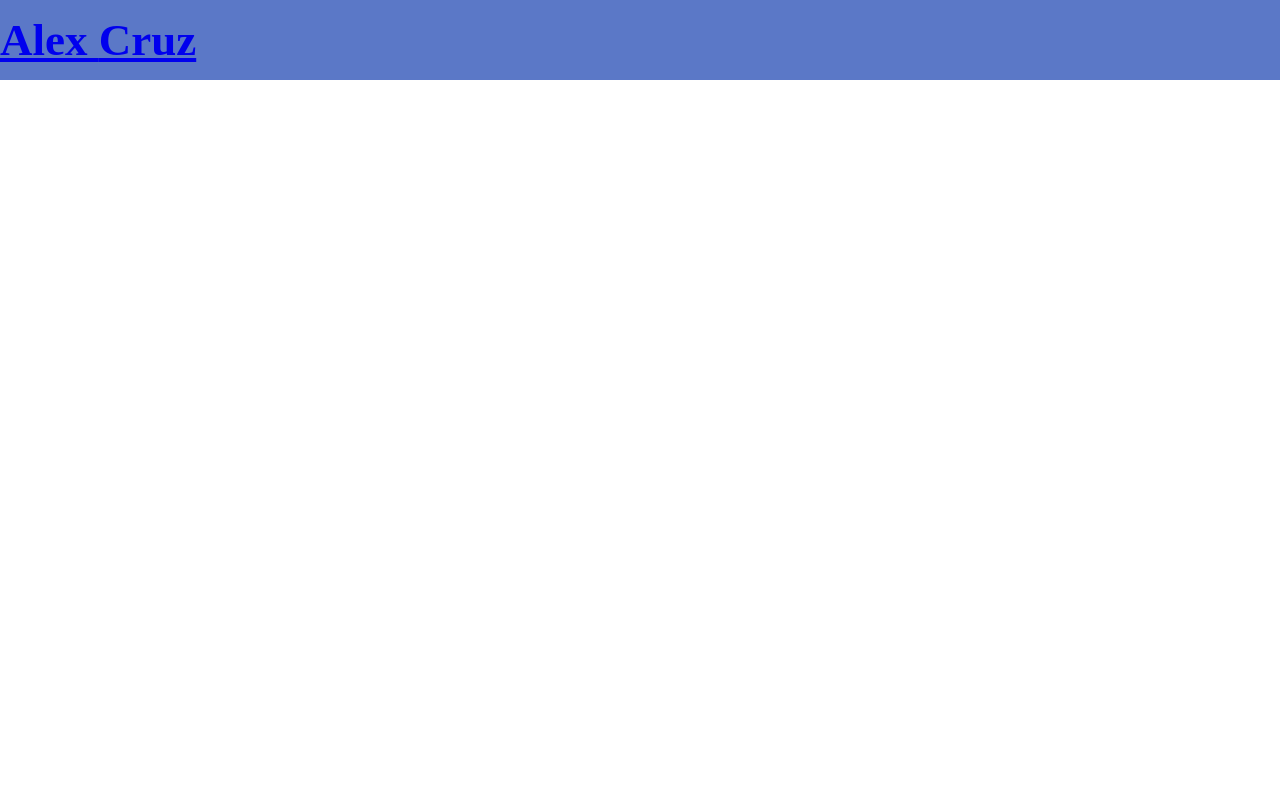
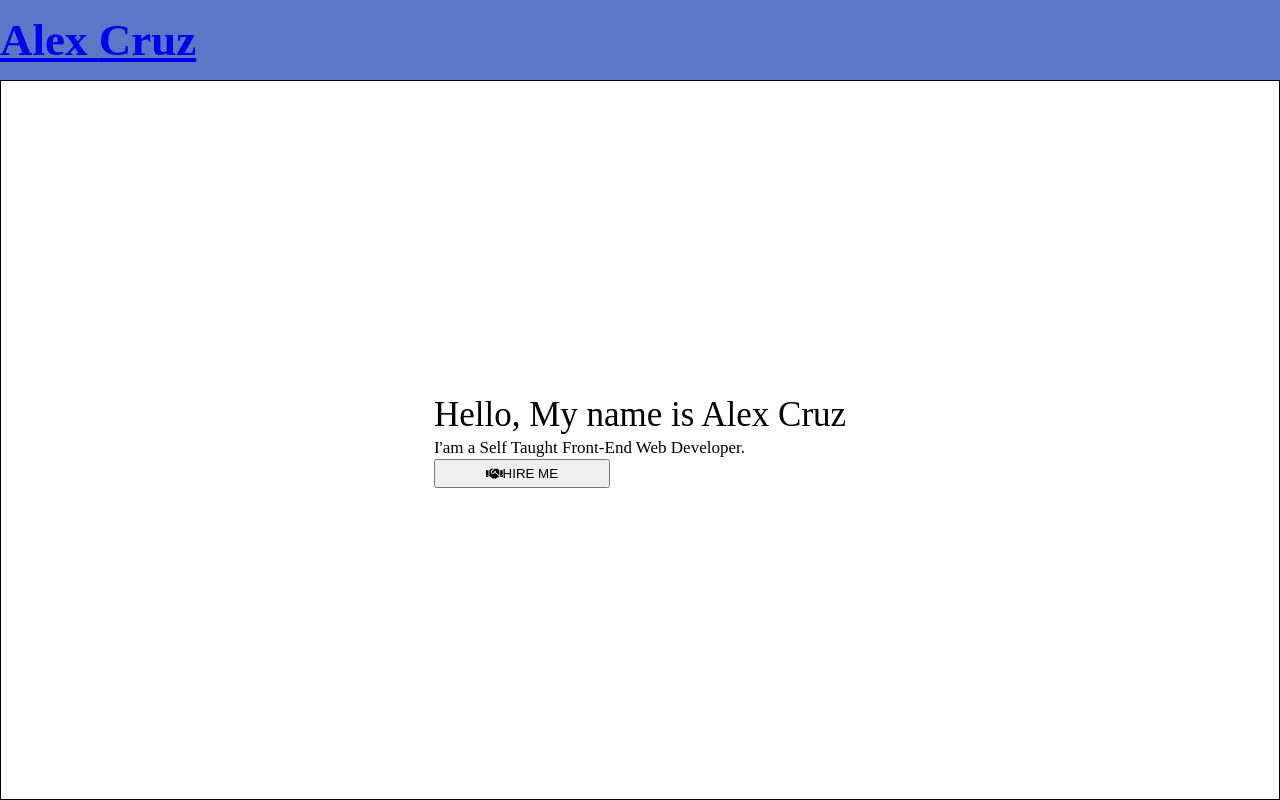
Before and after one commit to alexcruz097/myPortfolio, a React (Create React App) app: page / in a window 1280 px wide. Built offline with nearby package versions, Linux system fonts and the light colour scheme.

Commit message:
Added images folder

```diff
--- a/public/style.css
+++ b/public/style.css
@@ -86,8 +86,36 @@
 
     font-size: 30px;
 }
-.logo h1 span{
+
+.logo h1 span {
     text-decoration: none;
+}
+
+/*+++++++++++++++++ HOME Component +++++++++++++++++++++++++*/
+.home {
+    display: flex;
+    justify-content: center;
+    align-items: center;
+    border: 1px solid black;
+    height: 90vh;
+    line-height: 1.3;
+
+
+}
+
+
+.header {
+    font-size: 35px;
+    font-weight: 100;
+}
+
+.description {
+    font-size: 17px;
+}
+
+.hireBTN {
+    padding: 5px 50px;
+    cursor: pointer;
 }
 
 @media(min-width: 700px) {
--- a/src/components/App.jsx
+++ b/src/components/App.jsx
@@ -1,10 +1,11 @@
 import React from "react";
 import Navbar from "./Navbar.jsx"
-
+import Home from "./Home.jsx"
 function App() {
   return (
     <div className="whole-page">
       <Navbar />
+      <Home />
     </div>
   );
 }
```
Also changed, not shown: 1 other file (tests, documents, lock files or other folders).
